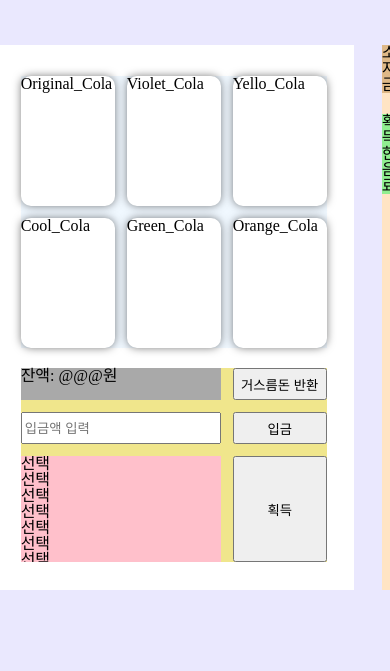
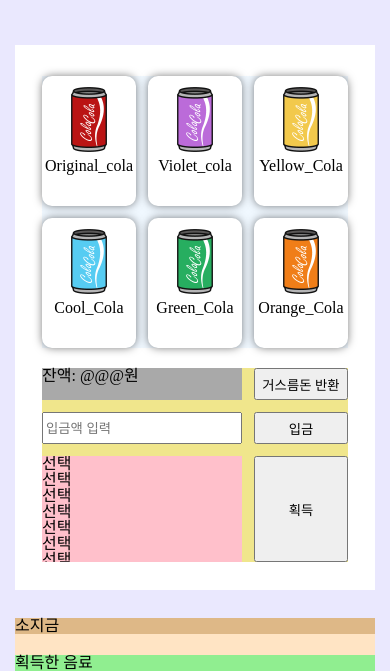
Before and after one commit to sasha1107/Vending-Machine, a plain HTML site: page index.html in a window 390 px wide. Shown: the part 202-873 px from the top of the page. Before the commit the page ends 844 px from the top, so only its background shows below. Drawn offline with Linux system fonts and the light colour scheme.

Commit message:
Design: 이미지 스프라이트 기법으로 음료 이미지 배치
- 이미지 sprite 기법을 사용하여 음료 이미지를 배치
- 다음과 같은 방법들로 수정 필요
    * 반응형 웹을 위해 background-position을 %로 변경할지
    * 스프라이트 기법을 쓰지 않고 개별 이미지로 background를 넣을지
    * 마크업으로 <img>태그로 넣을지

```diff
--- a/index.html
+++ b/index.html
@@ -22,12 +22,30 @@
                 <div class="machine-items">
                     <h4 class="txt-hide">음료 목록</h4>
                     <ol class="machine-items-list">
-                        <li>Original_Cola</li>
-                        <li class="soldout">Violet_Cola</li>
-                        <li>Yello_Cola</li>
-                        <li>Cool_Cola</li>
-                        <li>Green_Cola</li>
-                        <li>Orange_Cola</li>
+                        <li>
+                            <div class="items-img original_cola"></div>
+                            Original_cola
+                        </li>
+                        <li class="soldout">
+                            <div class="items-img violet_cola"></div>
+                            Violet_cola
+                        </li>
+                        <li>
+                            <div class="items-img yellow_cola"></div>
+                            Yellow_Cola
+                        </li>
+                        <li>
+                            <div class="items-img cool_cola"></div>
+                            Cool_Cola
+                        </li>
+                        <li>
+                            <div class="items-img green_cola"></div>
+                            Green_Cola
+                        </li>
+                        <li>
+                            <div class="items-img orange_cola"></div>
+                            Orange_Cola
+                        </li>
                     </ol>
                 </div>
                 <div class="machine-func">
--- a/style.css
+++ b/style.css
@@ -51,11 +51,39 @@ body {
     border-radius: 10px;
     width: 94px;
     height: 130px;
+    position: relative;
+    text-align: center;
 }
 .machine-items-list li:hover {
     outline: 3px solid #6327fe;
 }
-
+.items-img {
+    margin: 0 auto;
+    margin-top: 11px;
+    margin-bottom: 6px;
+    width: 36px;
+    height: 65px;
+    background-image: url(./mediaquery/cola_sprites.png);
+    background-size: 276px 75px;
+}
+.original_cola {
+    background-position: -97px -5px;
+}
+.violet_cola {
+    background-position: -5px -5px;
+}
+.yellow_cola {
+    background-position: -51px -5px;
+}
+.cool_cola {
+    background-position: -143px -5px;
+}
+.green_cola {
+    background-position: -189px -5px;
+}
+.orange_cola {
+    background-position: -235px -5px;
+}
 /* 매진된 항목 품절 처리 */
 /* .soldout::after {
     position: absolute;
@@ -120,6 +148,18 @@ body {
     background-color: lightgreen;
 }
 
+/* 화면이 작아졌을 때 배치를 세로로 */
+@media screen and (max-width: 748px) {
+    body {
+    }
+    .container {
+        display: flex;
+        flex-direction: column;
+        justify-content: center;
+        gap: 28px;
+        align-items: center;
+    }
+}
 /* 모바일 버전 */
 @media screen and (max-width: 360px) {
     body {
```
Also changed, not shown: mediaquery/cola_sprites.png (added), 1 other file.
